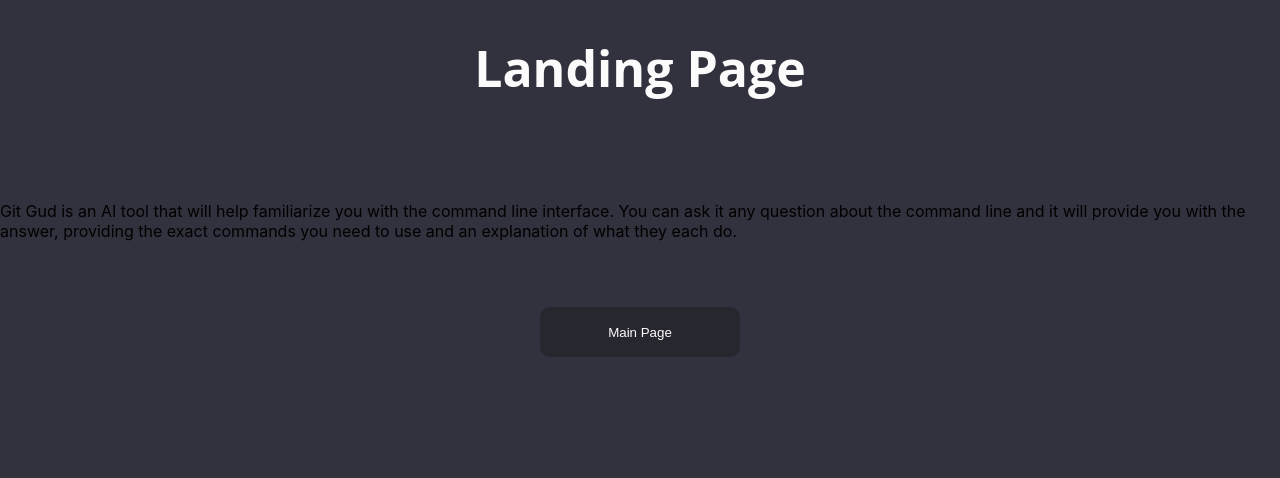
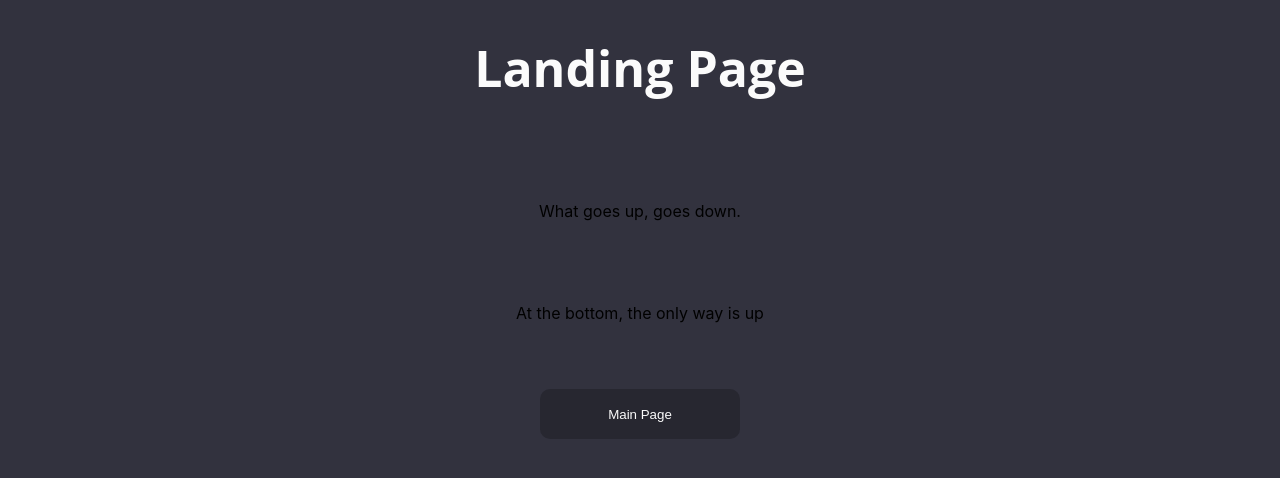
Before and after one commit to AlexLee09/GitGud, a React (Create React App) app in the folder frontend/: page / in a window 1280 px wide. Shown: the top 478 px of the page. Built offline with nearby package versions, Linux system fonts and the light colour scheme.

Commit message:
Test merger

```diff
--- a/frontend/src/pages/LandingPage.js
+++ b/frontend/src/pages/LandingPage.js
@@ -14,7 +14,8 @@ function LandingPage ()
     return (
         <div className={classes.container}>
             <h1 className={classes.title}>Landing Page</h1>
-            <p>Git Gud is an AI tool that will help familiarize you with the command line interface. You can ask it any question about the command line and it will provide you with the answer, providing the exact commands you need to use and an explanation of what they each do.</p>
+            <p>What goes up, goes down.</p>
+            <p>At the bottom, the only way is up</p>
             <button onClick={toMainPage}>Main Page</button>
         </div>
     )
```
